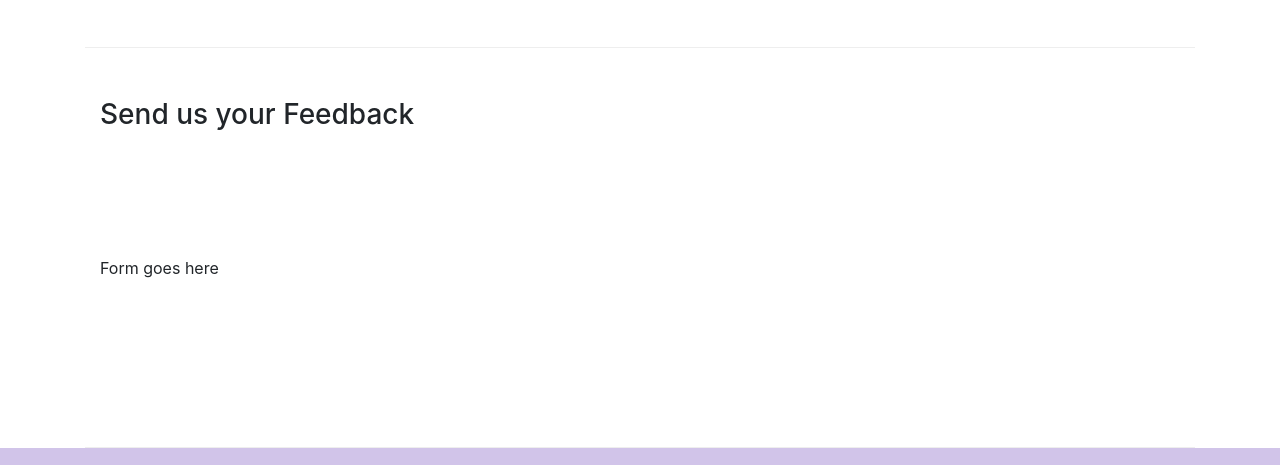
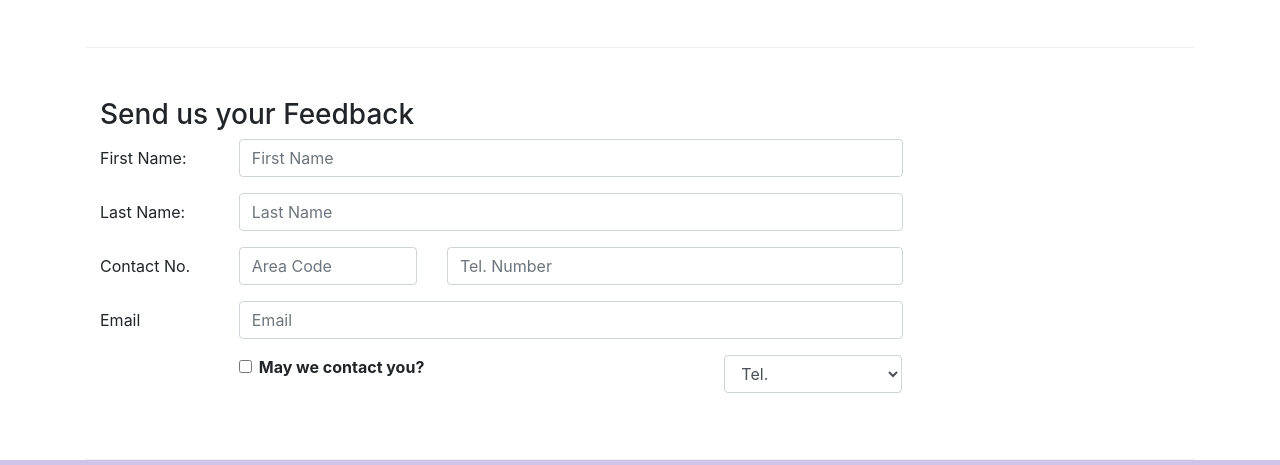
Before and after one commit to Suraj-bhan/Myfiles, a website: page contactus.html in a window 1280 px wide. Shown: the part 817-1282 px from the top of the page. Drawn offline with nearby package versions, Linux system fonts and the light colour scheme.

Commit message:
new commit aisehi

```diff
--- a/contactus.html
+++ b/contactus.html
@@ -91,10 +91,54 @@
               <h3>Send us your Feedback</h3>
            </div>
             <div class="col-12 col-md-9">
-                Form goes here
+                <form>
+                    <div class="form-group row">
+                      <label for="firstname" class="col-md-2 col-form-label">First Name:</label>
+                      <div class="col-md-10">
+                          <input type="text" class="form-control" id="firstname" name="firstname" placeholder="First Name">
+                      </div>
+                    </div>
+                    <div class="form-group row">
+                        <label for="lastname" class="col-md-2 col-form-label">Last Name:</label>
+                        <div class="col-md-10">
+                            <input type="text" class="form-control" id="lastname" name="lastname" placeholder="Last Name">
+                        </div>
+                   </div>
+                   <div class="form-group row">
+                    <label for="telnum" class="col-12 col-md-2 col-form-label">Contact No.</label>
+                    <div class="col-5 col-md-3">
+                        <input type="tel" class="form-control" id="areacode" name="areacode" placeholder="Area Code">
+                    </div>
+                    <div class="col-7 col-md-7">
+                        <input type="tel" class="form-control" id="telnum" name="telnum" placeholder="Tel. Number">
+                    </div>
+                  </div>
+                  <div class="form-group row">
+                      <label for="emailid" class="col-md-2 col-form-label">Email</label>
+                      <div class="col-md-10">
+                          <input type="email" class="form-control" id="emailid" name="emailid" placeholder="Email">
+                      </div>
+                 </div>
+                 <div class="form-group row">
+                     <div class="col-md-6 offset-md-2">
+                     <div class="form-check">
+                         <input type="checkbox" class="form-check-input" name="approve" id="approve" value="">
+                         <label class="form-check-label" for="approve">
+                             <strong>May we contact you?</strong>
+                         </label>
+                         </div>
+                     </div>
+                     <div class="col-md-3 offset-md-1">
+                     <select class="form-control">
+                         <option>Tel.</option>
+                         <option>Email</option>
+                     </select>
+                     </div>
+                 </div>
+                </form>
             </div>
              <div class="col-12 col-md">
-            </div>
+             </div>
        </div>
 
     </div>
```
